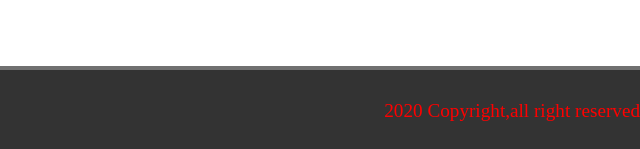
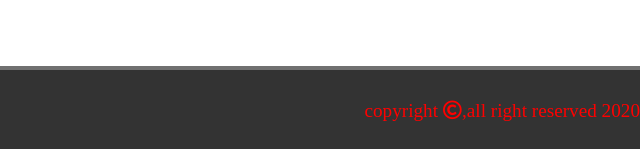
Before and after one commit to 100ravpatel/100ravpatel.port, a plain HTML site: page index.html in a window 1280 px wide. Shown: the part 2527-2676 px from the top of the page, 640-1280 px from the left. Drawn offline with Linux system fonts and the light colour scheme.

Commit message:
Update index.html

```diff
--- a/index.html
+++ b/index.html
@@ -143,7 +143,7 @@
 
     <footer class="ft">
         <hr>
-        <p class="ft1">2020 Copyright,all right reserved</p>
+        <p class="ft1">copyright <span><i class="far fa-copyright"></i></span>,all right reserved 2020</p>
     </footer>
 <script src="script.js"></script>
 
```
